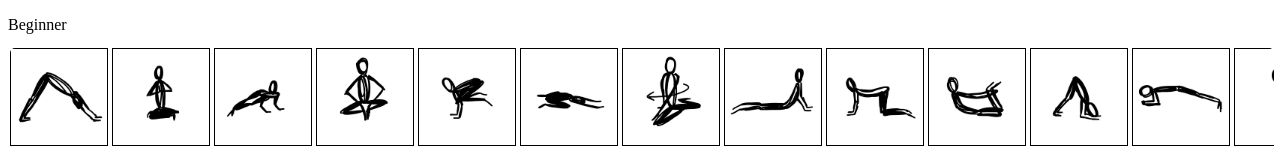
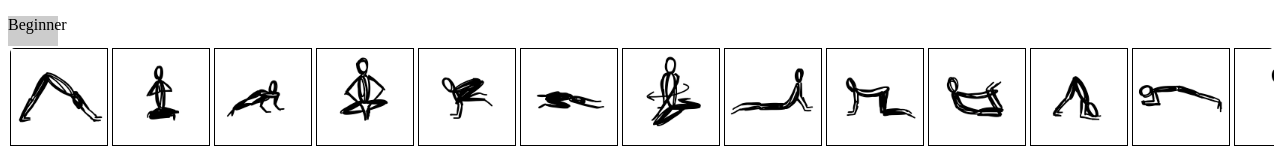
Before and after one commit to brittanysays/brittanysays.github.io, a plain HTML site: page index.html in a window 1280 px wide. Shown: the top 160 px of the page. Drawn offline with nearby package versions, Linux system fonts and the light colour scheme.

Commit message:
add style

```diff
--- a/stylesheet.css
+++ b/stylesheet.css
@@ -22,7 +22,7 @@
 #search-button {
     height: 30px;
     width: 50px;
-    color: #000000;
+    background-color: #CCCCCC;
 }
 
 #pose-ul {
```
